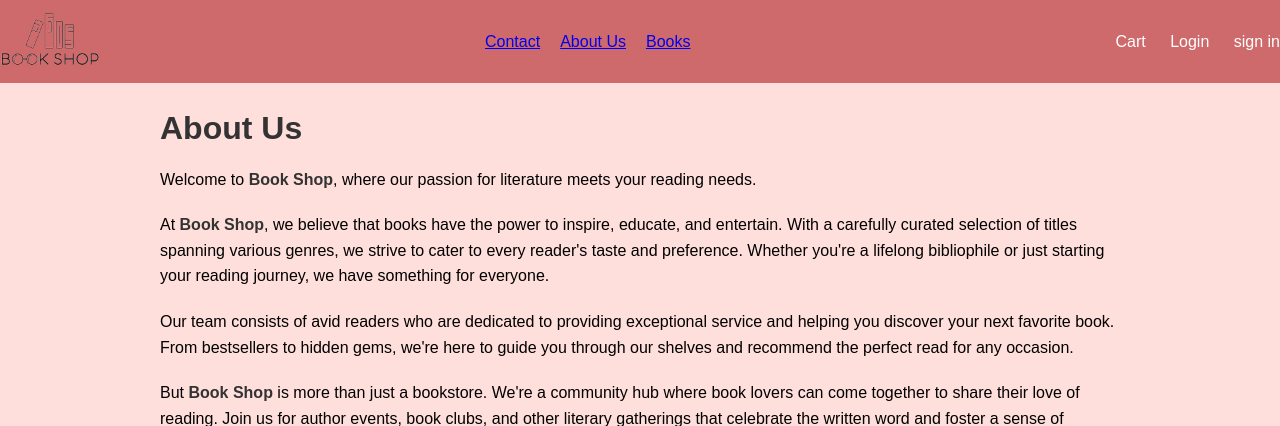
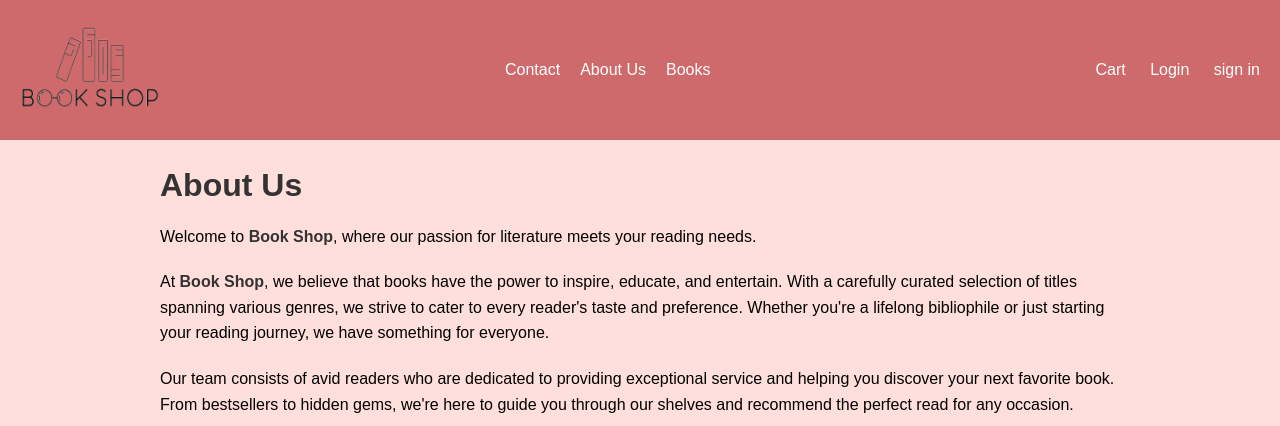
Before and after one commit to Youssef-Guiga/Tp_Symfony, a Symfony app: template templates/aboutus/index.html.twig in a window 1280 px wide. Shown: the top 426 px of the page. Run offline with Twig, Linux system fonts and the light colour scheme; the template is opened without the code that fills it, so the values that code supplies are empty; some libraries are stand-ins or nearby versions.

Commit message:
aboutus navbar

```diff
--- a/public/css/aboutusStyle.css
+++ b/public/css/aboutusStyle.css
@@ -62,3 +62,64 @@ body {
         color: #FFDFDB;
         text-decoration: none;
     }
+
+
+
+    .main-header {
+        display: flex;
+        justify-content: space-between;
+        align-items: center;
+        background-color: #CE6A6B;
+        padding: 20px;
+        color: #fff;
+        height: 100px;
+    }
+
+    .main-header .logo img {
+        width: 140px;
+        height: 90px;
+    }
+
+    .main-header nav ul {
+        list-style-type: none;
+        margin: 0;
+        padding: 0;
+    }
+
+    .main-header nav ul li {
+        display: inline;
+        margin-right: 20px;
+    }
+
+    .main-header nav ul li a {
+        text-decoration: none;
+        color: #fff;
+    }
+
+    .main-header .user-actions a {
+        text-decoration: none;
+        color: #fff;
+        margin-left: 20px;
+    }
+
+    @media screen and (max-width: 600px) {
+        .main-header {
+            flex-direction: column;
+            align-items: flex-start;
+        }
+
+        .main-header .logo {
+            margin-bottom: 20px;
+        }
+
+        .main-header .user-actions {
+            margin-top: 20px;
+        }
+    }
+
+
+    /* public/css/cartStyle.css */
+    .disabled {
+        pointer-events: none;
+        opacity: 0.6;
+    }
--- a/templates/aboutus/index.html.twig
+++ b/templates/aboutus/index.html.twig
@@ -3,16 +3,21 @@
 <!DOCTYPE html>
 <html>
 
+
+
+
+
+    {% if not app.user %}
     <header class='main-header'>
-        <link rel="stylesheet" href="{{ asset('css/aboutusStyle.css') }}">
+    <link rel="stylesheet" href="{{ asset('css/aboutusStyle.css') }}">
         <div class='logo'>
             <img src='{{ asset('images/logo.png') }}' alt='Company Logo'>
         </div>
         <nav class='main-nav'>
             <ul>
-                <li><a href='/contact'>Contact</a></li>
-                <li><a href='/aboutus'>About Us</a></li>
-                <li><a href='/'>Books</a></li>
+                <li><a href='/contact' class="link">Contact</a></li>
+                <li><a href='/aboutus' class="link">About Us</a></li>
+                <li><a href='/' class="link">Books</a></li>
             </ul>
         </nav>
         <div class='user-actions'>
@@ -21,6 +26,25 @@
             <a href='/register'>sign in</a>
         </div>
     </header>
+{% else %}
+    <header class='main-header'>
+    <link rel="stylesheet" href="{{ asset('css/aboutusStyle.css') }}">
+        <div class='logo'>
+            <img src='{{ asset('images/logo.png') }}' alt='Company Logo'>
+        </div>
+        <nav class='main-nav'>
+            <ul>
+                <li><a href='/contact' class="link">Contact</a></li>
+                <li><a href='/aboutus' class="link">About Us</a></li>
+                <li><a href='/' class="link">Books</a></li>
+            </ul>
+        </nav>
+        <div class='user-actions'>
+            <a href='/cart'>Cart</a>
+            <a href='/logout'>Logout</a>
+        </div>
+    </header>
+{% endif %}
  <section id="AboutUs">
         <div class="container">
             <h1 id="titleAboutUs">About Us</h1>
```
